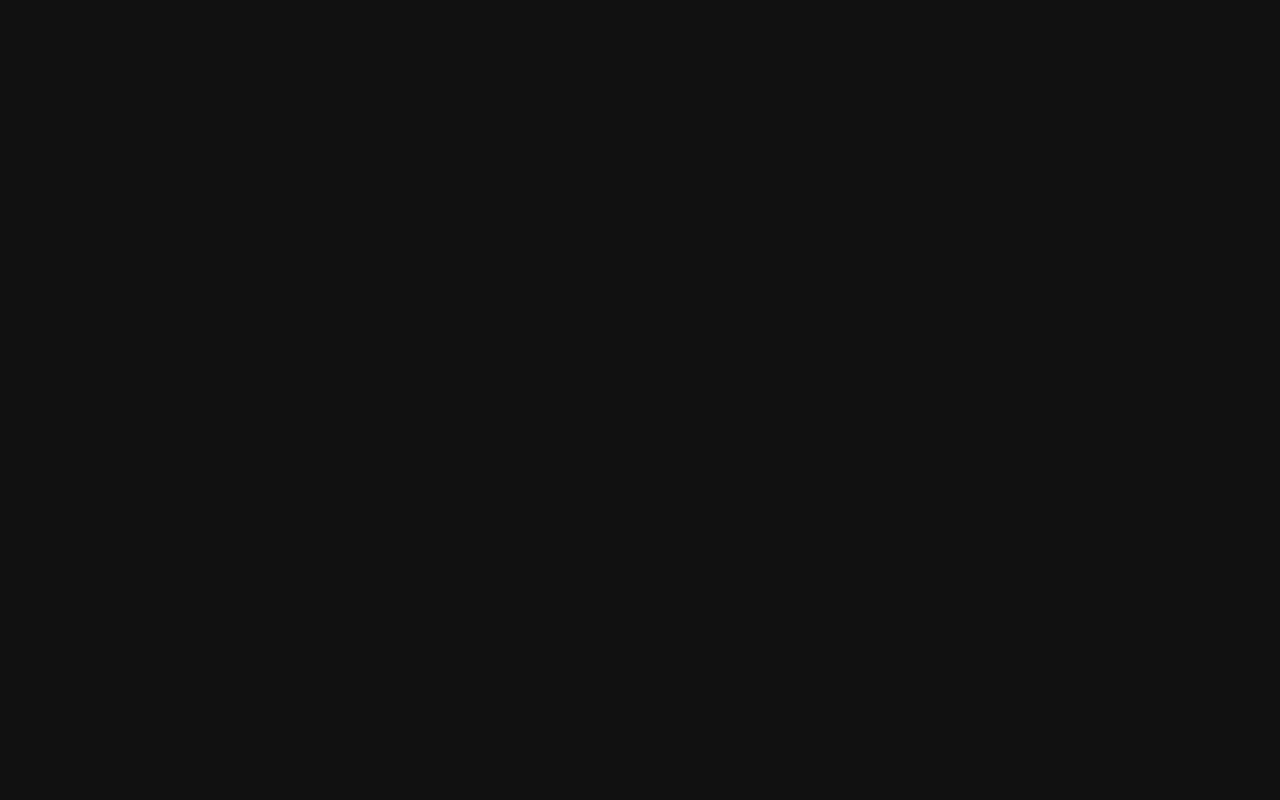
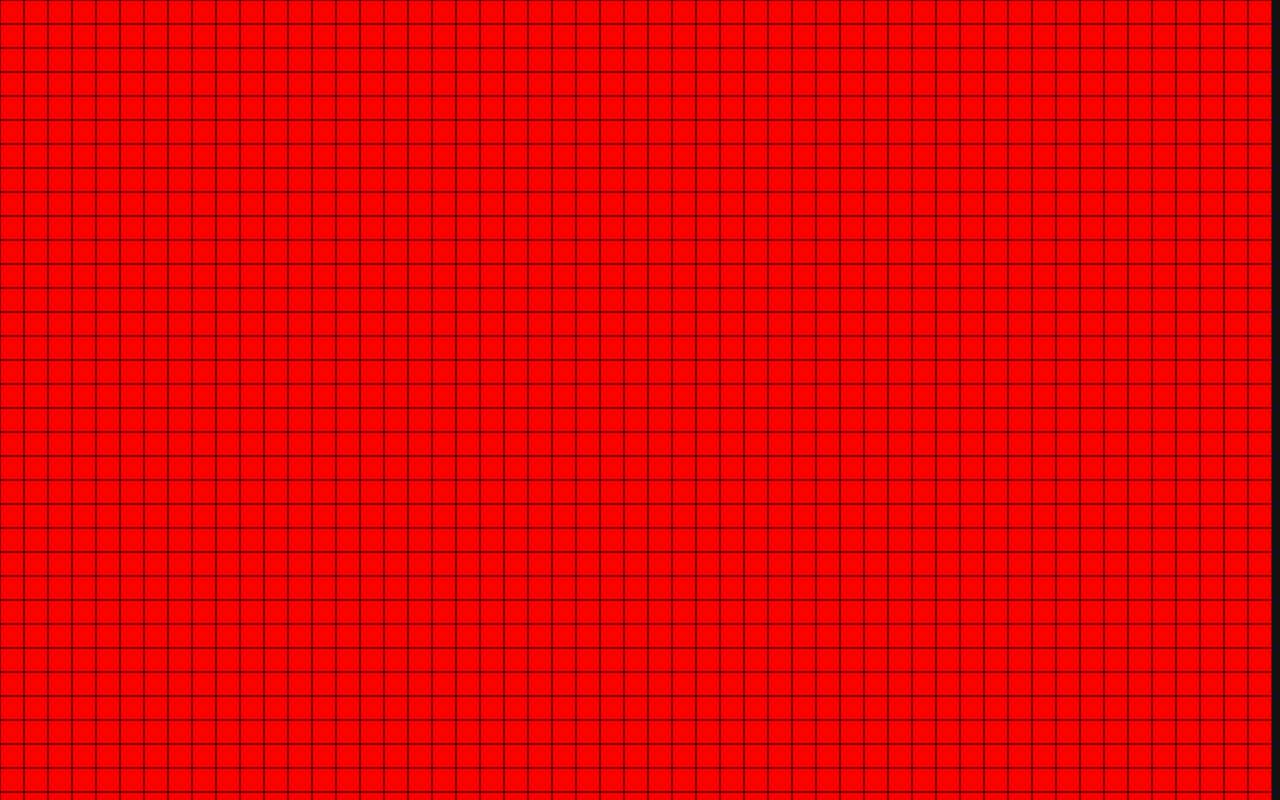
Before and after one commit to Thuotracy/hover_animation, a plain HTML site: page index.html in a window 1280 px wide. Drawn offline with Linux system fonts and the light colour scheme.

Commit message:
linked the js to html

```diff
--- a/index.html
+++ b/index.html
@@ -10,4 +10,6 @@
 <body>
     <div class="container"></div>
 </body>
+
+<script src="script.js"></script>
 </html>
--- a/style.css
+++ b/style.css
@@ -10,3 +10,12 @@
     background-color: #111;
     overflow: hidden;
 }
+
+.box{
+    position: relative;
+    width: 24px;
+    height: 24px;
+    background: red;
+    float: left;
+    border: 1.5px solid rgba(0,0,0,0.5);
+}
```
